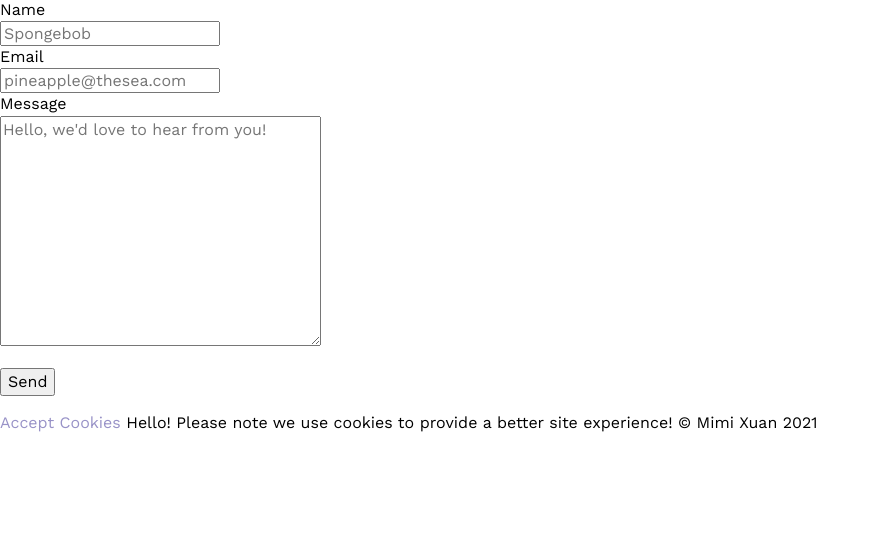
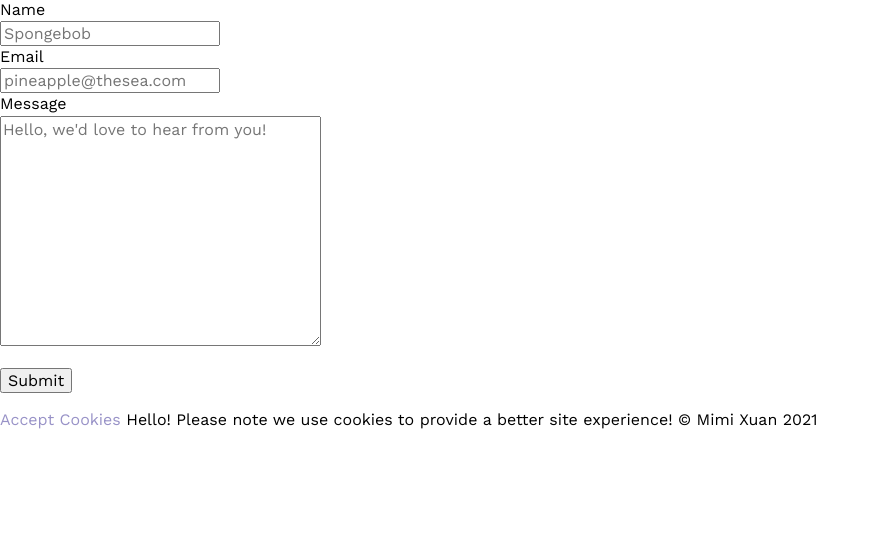
Before and after one commit to pepe27/wasim-indiv-project, a PHP site: page /contact.php in a window 1280 px wide. Shown: the part 154-712 px from the top of the page, without its empty margins (0-879 px from the left). Run offline with PHP 8.4, Linux system fonts and the light colour scheme; some web fonts are replaced.

Commit message:
contact.php form submission works.

```diff
--- a/contact.php
+++ b/contact.php
@@ -16,7 +16,8 @@ include("includes/header.php");
         <input id="email" type="email" name="email" placeholder="pineapple@thesea.com" required>
         <label for="message">Message</label>
         <textarea name="message" id="message" cols="30" rows="10" placeholder="Hello, we'd love to hear from you!"></textarea> <br>
-        <button id="submit" type="submit">Send</button>
+        <input id="submit" type="submit" name="submit">
+        <!-- <button id="submit" type="submit">Send</button>  -->
     </form>
     <script src="js/contact-ajax.js"></script>
 
--- a/js/main.js
+++ b/js/main.js
@@ -1 +1,2 @@
 //main.js
+console.log("connected main.js");
```
